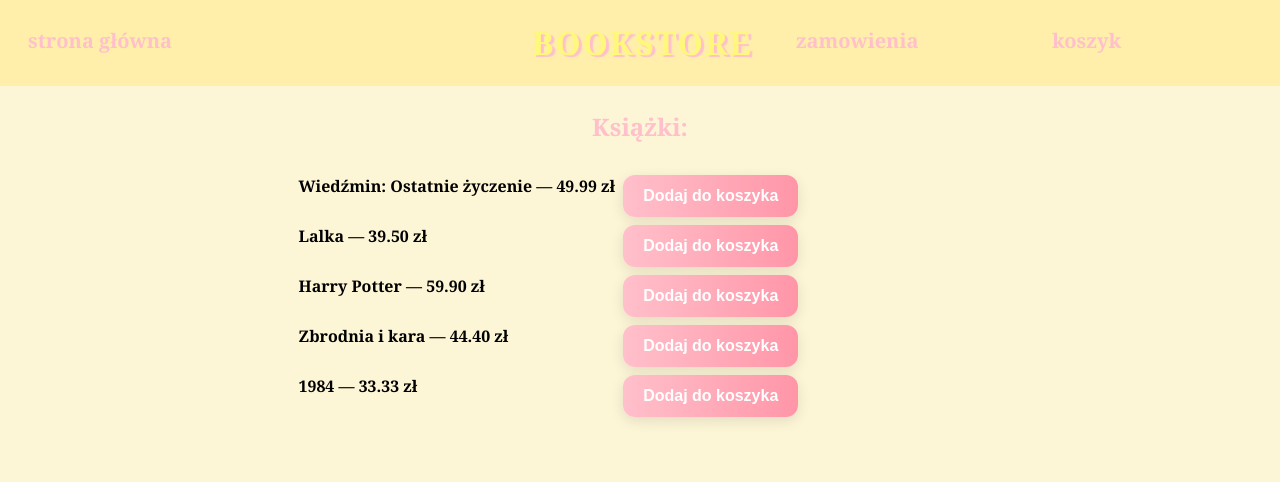
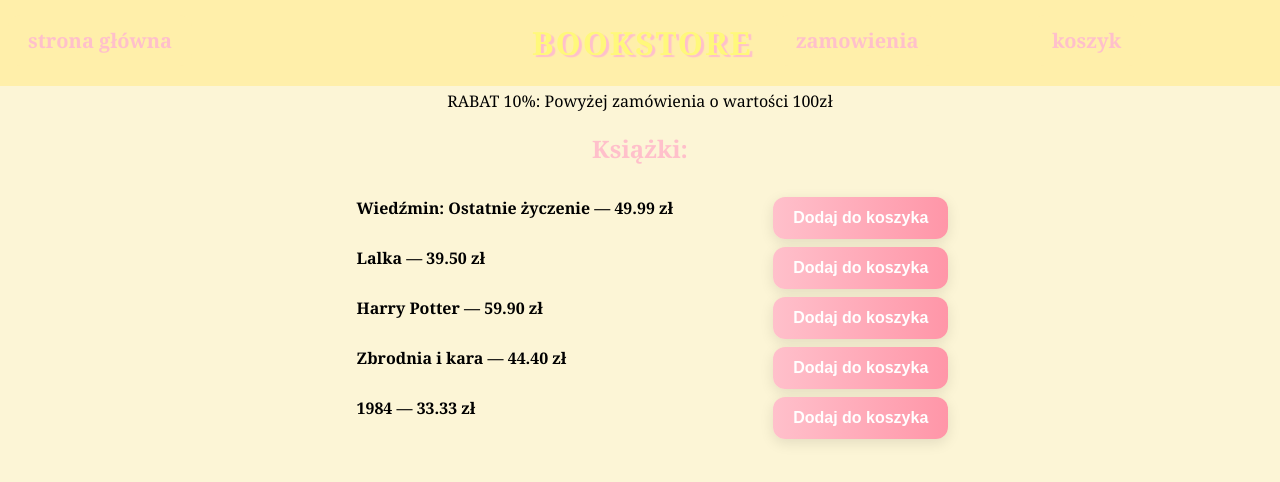
Before and after one commit to ameliakanabaj/technologie_chmurowe_projekt, a React (Vite) app in the folder bookstore-project/frontend/: page / in a window 1280 px wide. Shown: the top 482 px of the page. Built offline with nearby package versions, Linux system fonts and the light colour scheme; the HTML template or start-up script is replaced by a standard one.

Commit message:
added README

```diff
--- a/bookstore-project/frontend/src/Bookstore.css
+++ b/bookstore-project/frontend/src/Bookstore.css
@@ -10,17 +10,21 @@
   margin-bottom: 1rem;
 }
 .bookstore ul {
-  display: grid;
   list-style: none;
   padding: 0;
   display: flex;
+  justify-content: center;
   flex-direction: column;
 }
 .bookstore ul li {
   display: flex;
   justify-content: space-between;
   margin-bottom: 0.5rem;
+  margin-left: 200px;
   font-size: 16px;
+}
+.bookstore ul li b {
+  margin-right: 100px;
 }
 .bookstore button {
   background: linear-gradient(to right, pink, rgb(255, 150, 168));
@@ -33,7 +37,6 @@
   cursor: pointer;
   transition: background 0.3s ease, transform 0.2s ease;
   box-shadow: 0 4px 14px rgba(0, 0, 0, 0.1);
-  margin-left: 8px;
 }
 .bookstore button:hover {
   background: linear-gradient(to right, rgb(251, 130, 150), rgb(247, 103, 127));
--- a/bookstore-project/frontend/src/Bookstore.jsx
+++ b/bookstore-project/frontend/src/Bookstore.jsx
@@ -24,6 +24,7 @@ function Bookstore() {
 
   return (
     <div className='bookstore'>
+        <div>RABAT 10%: Powyżej zamówienia o wartości 100zł</div>
         <h2>Książki:</h2>
         <ul>
             {books.map(book => (
--- a/bookstore-project/frontend/src/Bookstore.scss
+++ b/bookstore-project/frontend/src/Bookstore.scss
@@ -3,7 +3,6 @@
     display: flex;
     flex-direction: column;
     align-items: center;
-
     font-family: Georgia, 'Times New Roman', Times, serif;
 
     h2 {
@@ -12,16 +11,21 @@
     }
 
     ul {
-        display: grid;
+        // display: grid;
         list-style: none;
         padding: 0;
         display: flex;
+        justify-content: center;
         flex-direction: column;
         li {
             display: flex;
             justify-content: space-between;
             margin-bottom: 0.5rem;
+            margin-left: 200px;
             font-size: 16px;
+            b {
+                margin-right: 100px;
+            }
         }
     }
 
@@ -36,7 +40,6 @@
         cursor: pointer;
         transition: background 0.3s ease, transform 0.2s ease;
         box-shadow: 0 4px 14px rgba(0, 0, 0, 0.1);
-        margin-left: 8px;
     }
 
     button:hover {
```
Also changed, not shown: 2 other files (tests, documents, lock files or other folders). Lines whose indentation alone changed are shown as unchanged.
